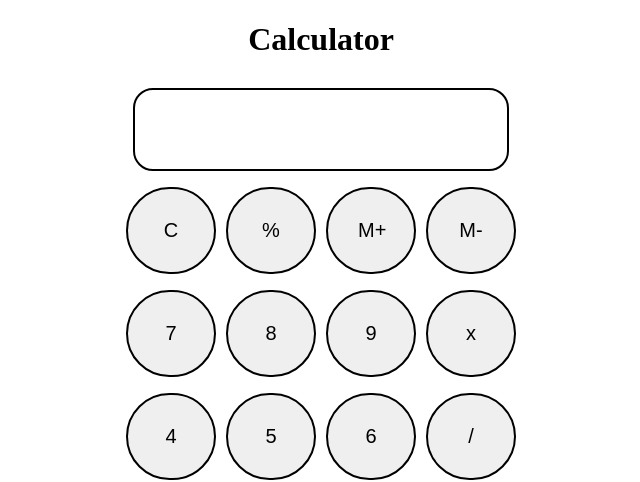
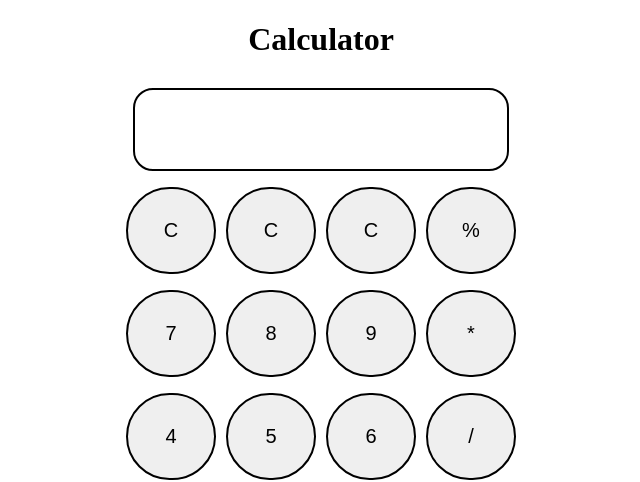
Before and after one commit to hparth2000/calculator, a plain HTML site: page index.html in a window 1280 px wide. Shown: the top 482 px of the page, 327-967 px from the left. Drawn offline with Linux system fonts and the light colour scheme.

Commit message:
Update index.html

```diff
--- a/index.html
+++ b/index.html
@@ -17,15 +17,15 @@
     </div>
     <div class="row">
         <button class="button" >C</button>
+        <button class="button" >C</button>
+        <button class="button" >C</button>
         <button class="button" >%</button>
-        <button class="button" >M+</button>
-        <button class="button" >M-</button>
-     </div>
+    </div>
     <div class="row">
        <button class="button" >7</button>
        <button class="button" >8</button>
        <button class="button" >9</button>
-       <button class="button" >x</button>
+       <button class="button" >*</button>
     </div>
     <div class="row">
         <button class="button" >4</button>
```
